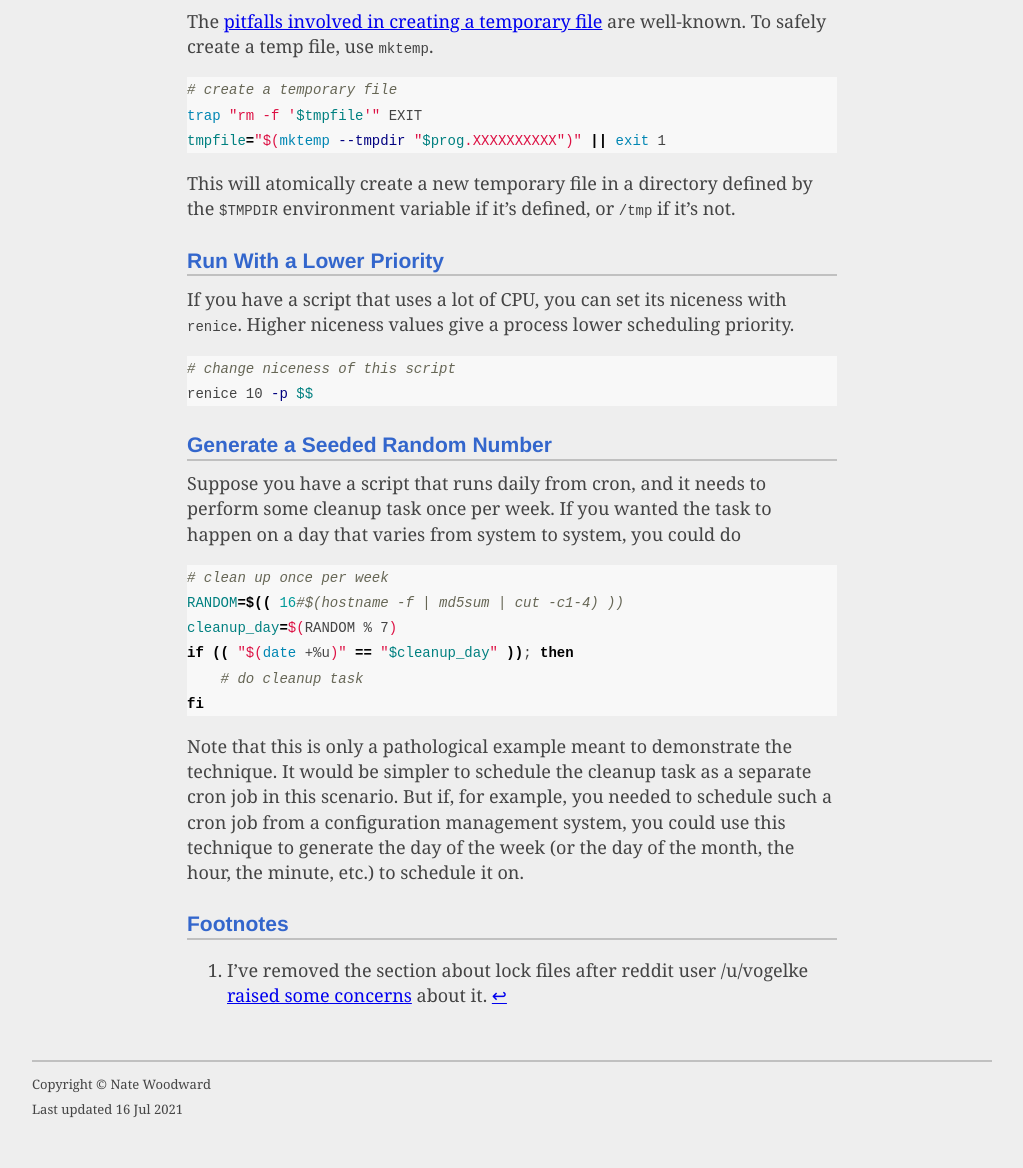
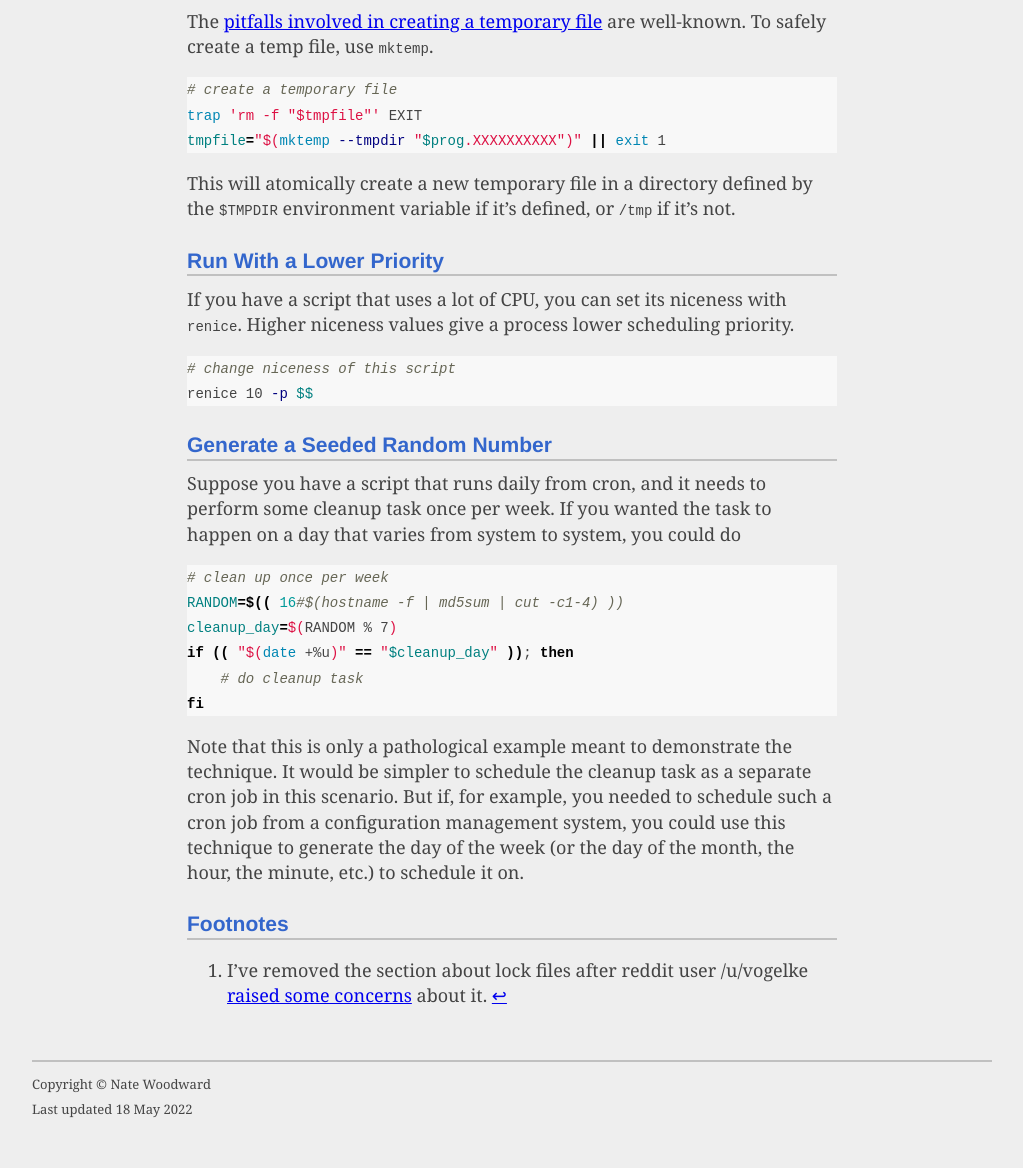
Before and after one commit to natewoodward/natewoodward.github.io, a Jekyll site: the page built from _posts/2019-11-23-more-bash-patterns.md, in a window 1280 px wide. Shown: the part 1222-2390 px from the top of the page, without its empty margins (128-1151 px from the left). Built offline with Jekyll 4.4.1, drawn with Linux system fonts in a browser that asks for light colours.

Commit message:
Fix traps

````diff
--- a/_posts/2019-11-23-more-bash-patterns.md
+++ b/_posts/2019-11-23-more-bash-patterns.md
@@ -1,6 +1,6 @@
 ---
 layout: post
-last_modified_at: 2021-07-16 14:28:16 UTC
+last_modified_at: 2022-05-18 00:06:06 UTC
 ---
 
 Let's look at a few more patterns that a `bash` shell script can use.
@@ -57,7 +57,7 @@ For the rest of this article, I'll assume that `$prog` and `err()` have already
 # try to obtain lock
 lockfile="${TMPDIR-/tmp}/$prog.lock"
 if (set -o noclobber && echo $$>"$lockfile") 2>/dev/null; then
-	trap "rm -f '$lockfile'" EXIT
+	trap 'rm -f "$lockfile"' EXIT
 else
 	err "Lock %s held by pid %s" "$lockfile" "$(<"$lockfile")"
 	exit 1
@@ -72,7 +72,7 @@ To safely create a temp file, use `mktemp`.
 
 ```bash
 # create a temporary file
-trap "rm -f '$tmpfile'" EXIT
+trap 'rm -f "$tmpfile"' EXIT
 tmpfile="$(mktemp --tmpdir "$prog.XXXXXXXXXX")" || exit 1
 ```
 
````
